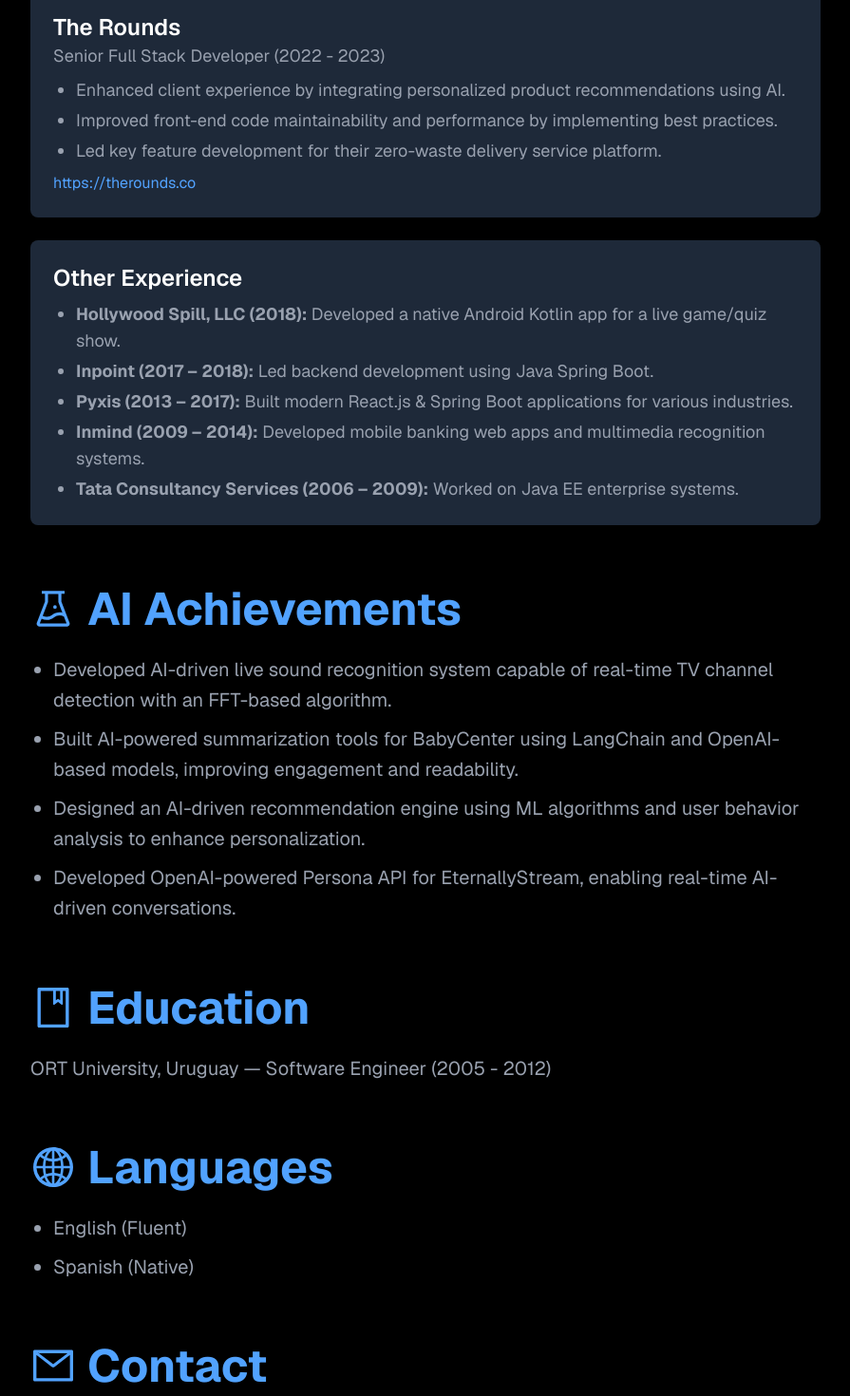
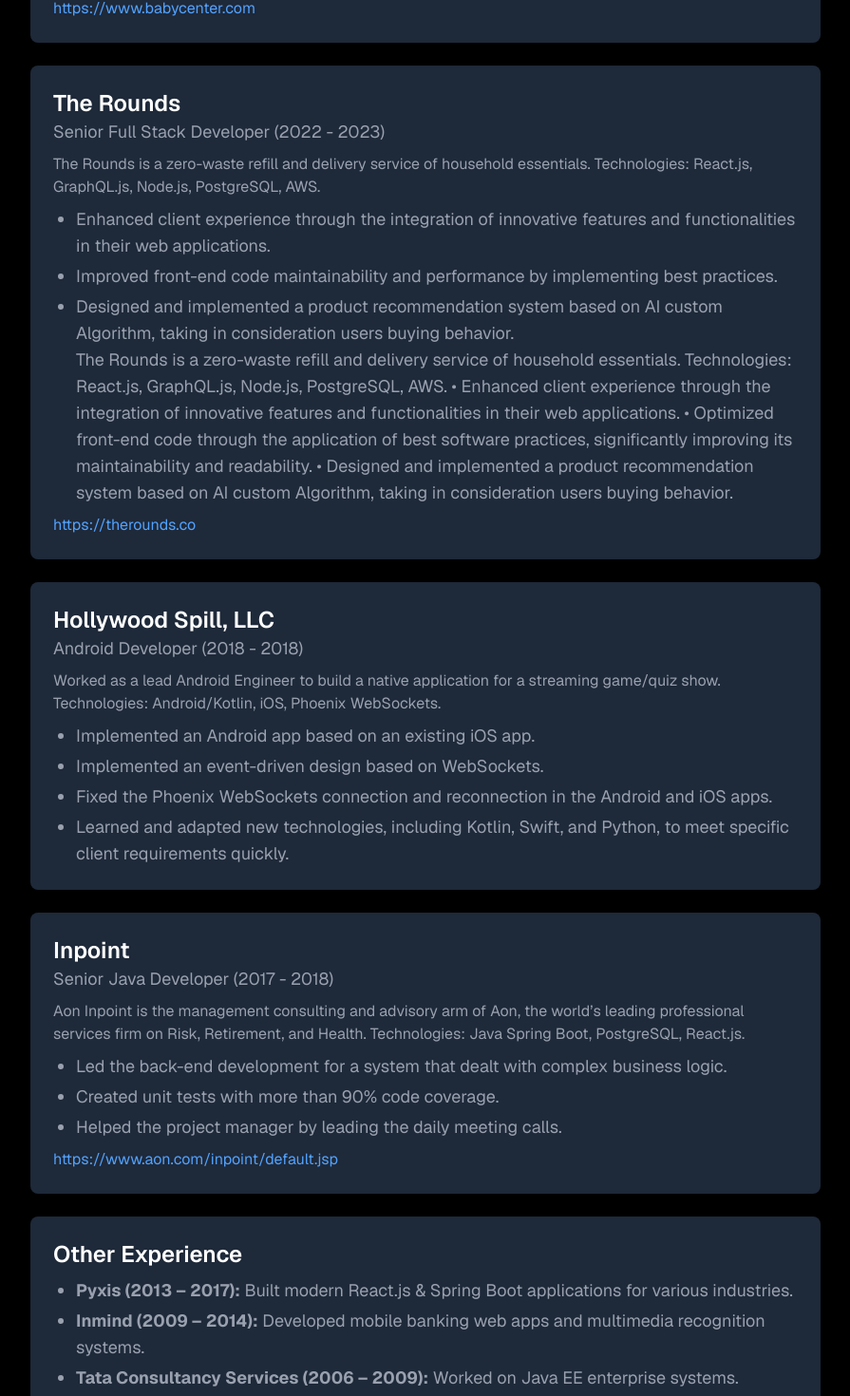
Before and after one commit to sebamateo/sebastian_portfolio, a Next.js app: page / in a window 1280 px wide. Shown: the part 2388-3858 px from the top of the page at 95% size, without its empty margins (192-1087 px from the left). Built offline with nearby package versions, Linux system fonts and the light colour scheme.

Commit message:
Update Resume Page

```diff
--- a/src/app/page.tsx
+++ b/src/app/page.tsx
@@ -203,6 +203,7 @@
                         <motion.div className="bg-gray-800 p-4 sm:p-6 rounded-lg" whileHover={{ scale: 1.02 }} variants={fadeInUp}>
                             <h3 className="text-xl sm:text-2xl font-semibold">BabyCenter</h3>
                             <p className="text-gray-400 text-base sm:text-lg">Senior Full Stack Developer (2018 - Present)</p>
+                            <p className="text-gray-400 text-sm sm:text-base mt-2">BabyCenter is the world's number one digital parenting resource, reaching millions of new and expectant parents monthly through global websites, mobile apps, and online communities. Technologies: React.js, GraphQL.js, Node.js, MySQL, AWS, Java Spring, and more.</p>
                             <ul className="list-disc ml-4 sm:ml-6 mt-2 text-gray-400 space-y-1 text-sm sm:text-base md:text-lg">
                                 <li>Led the development and enhancement of React.js and Next.js applications, improving performance and scalability.</li>
                                 <li>Developed GraphQL APIs and optimized Node.js services for efficient data retrieval.</li>
@@ -219,19 +220,49 @@
                         <motion.div className="bg-gray-800 p-4 sm:p-6 rounded-lg" whileHover={{ scale: 1.02 }} variants={fadeInUp}>
                             <h3 className="text-xl sm:text-2xl font-semibold">The Rounds</h3>
                             <p className="text-gray-400 text-base sm:text-lg">Senior Full Stack Developer (2022 - 2023)</p>
+                            <p className="text-gray-400 text-sm sm:text-base mt-2">The Rounds is a zero-waste refill and delivery service of household essentials. Technologies: React.js, GraphQL.js, Node.js, PostgreSQL, AWS.</p>
                             <ul className="list-disc ml-4 sm:ml-6 mt-2 text-gray-400 space-y-1 text-sm sm:text-base md:text-lg">
-                                <li>Enhanced client experience by integrating personalized product recommendations using AI.</li>
+                                <li>Enhanced client experience through the integration of innovative features and functionalities in their web applications.</li>
                                 <li>Improved front-end code maintainability and performance by implementing best practices.</li>
-                                <li>Led key feature development for their zero-waste delivery service platform.</li>
+                                <li>Designed and implemented a product recommendation system based on AI custom Algorithm, taking in consideration users buying behavior.</li>
+                                The Rounds is a zero-waste refill and delivery service of household essentials. Technologies: React.js, GraphQL.js, Node.js, PostgreSQL, AWS.
+                                • Enhanced client experience through the integration of innovative features and
+                                functionalities in their web applications.
+                                • Optimized front-end code through the application of best software practices, significantly
+                                improving its maintainability and readability.
+                                • Designed and implemented a product recommendation system based on AI custom
+                                Algorithm, taking in consideration users buying behavior.
                             </ul>
                             <a href="https://therounds.co" target="_blank" className="text-blue-400 hover:text-blue-300 block mt-2 text-sm sm:text-base">https://therounds.co</a>
                         </motion.div>
 
                         <motion.div className="bg-gray-800 p-4 sm:p-6 rounded-lg" whileHover={{ scale: 1.02 }} variants={fadeInUp}>
+                            <h3 className="text-xl sm:text-2xl font-semibold">Hollywood Spill, LLC</h3>
+                            <p className="text-gray-400 text-base sm:text-lg">Android Developer (2018 - 2018)</p>
+                            <p className="text-gray-400 text-sm sm:text-base mt-2">Worked as a lead Android Engineer to build a native application for a streaming game/quiz show. Technologies: Android/Kotlin, iOS, Phoenix WebSockets.</p>
+                            <ul className="list-disc ml-4 sm:ml-6 mt-2 text-gray-400 space-y-1 text-sm sm:text-base md:text-lg">
+                                <li>Implemented an Android app based on an existing iOS app.</li>
+                                <li>Implemented an event-driven design based on WebSockets.</li>
+                                <li>Fixed the Phoenix WebSockets connection and reconnection in the Android and iOS apps.</li>
+                                <li>Learned and adapted new technologies, including Kotlin, Swift, and Python, to meet specific client requirements quickly.</li>
+                            </ul>
+                        </motion.div>
+
+                        <motion.div className="bg-gray-800 p-4 sm:p-6 rounded-lg" whileHover={{ scale: 1.02 }} variants={fadeInUp}>
+                            <h3 className="text-xl sm:text-2xl font-semibold">Inpoint</h3>
+                            <p className="text-gray-400 text-base sm:text-lg">Senior Java Developer (2017 - 2018)</p>
+                            <p className="text-gray-400 text-sm sm:text-base mt-2">Aon Inpoint is the management consulting and advisory arm of Aon, the world’s leading professional services firm on Risk, Retirement, and Health. Technologies: Java Spring Boot, PostgreSQL, React.js.</p>
+                            <ul className="list-disc ml-4 sm:ml-6 mt-2 text-gray-400 space-y-1 text-sm sm:text-base md:text-lg">
+                                <li>Led the back-end development for a system that dealt with complex business logic.</li>
+                                <li>Created unit tests with more than 90% code coverage.</li>
+                                <li>Helped the project manager by leading the daily meeting calls.</li>
+                            </ul>
+                            <a href="https://www.aon.com/inpoint/default.jsp" target="_blank" className="text-blue-400 hover:text-blue-300 block mt-2 text-sm sm:text-base">https://www.aon.com/inpoint/default.jsp</a>
+                        </motion.div>
+
+                        <motion.div className="bg-gray-800 p-4 sm:p-6 rounded-lg" whileHover={{ scale: 1.02 }} variants={fadeInUp}>
                             <h3 className="text-xl sm:text-2xl font-semibold">Other Experience</h3>
                             <ul className="list-disc ml-4 sm:ml-6 mt-2 text-gray-400 space-y-1 text-sm sm:text-base md:text-lg">
-                                <li><strong>Hollywood Spill, LLC (2018):</strong> Developed a native Android Kotlin app for a live game/quiz show.</li>
-                                <li><strong>Inpoint (2017 – 2018):</strong> Led backend development using Java Spring Boot.</li>
                                 <li><strong>Pyxis (2013 – 2017):</strong> Built modern React.js & Spring Boot applications for various industries.</li>
                                 <li><strong>Inmind (2009 – 2014):</strong> Developed mobile banking web apps and multimedia recognition systems.</li>
                                 <li><strong>Tata Consultancy Services (2006 – 2009):</strong> Worked on Java EE enterprise systems.</li>
```
